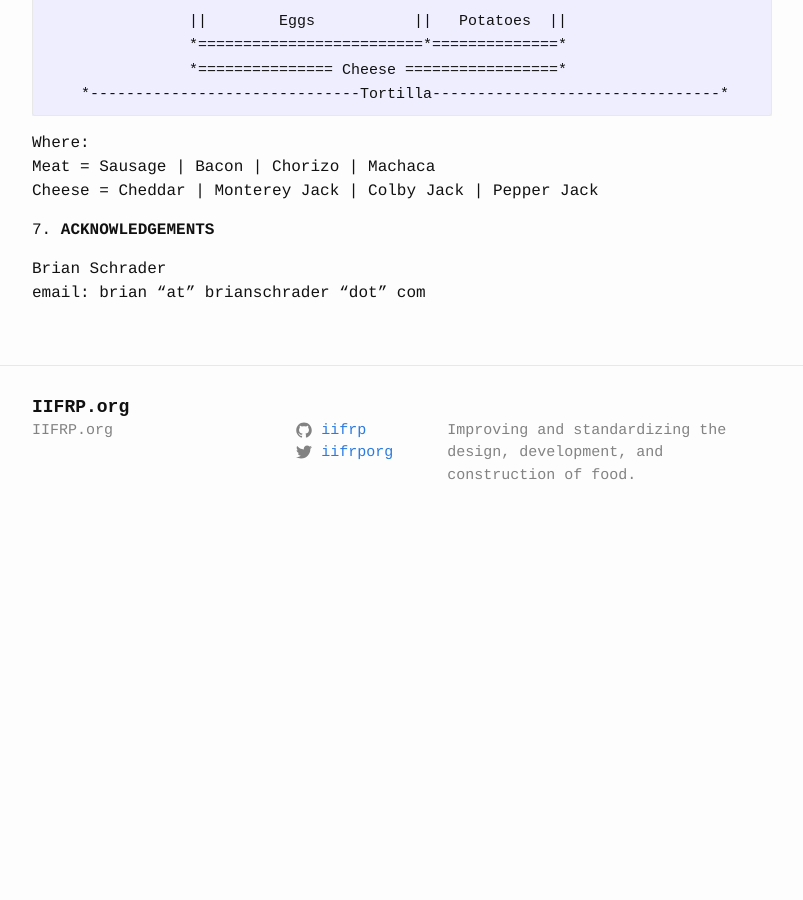
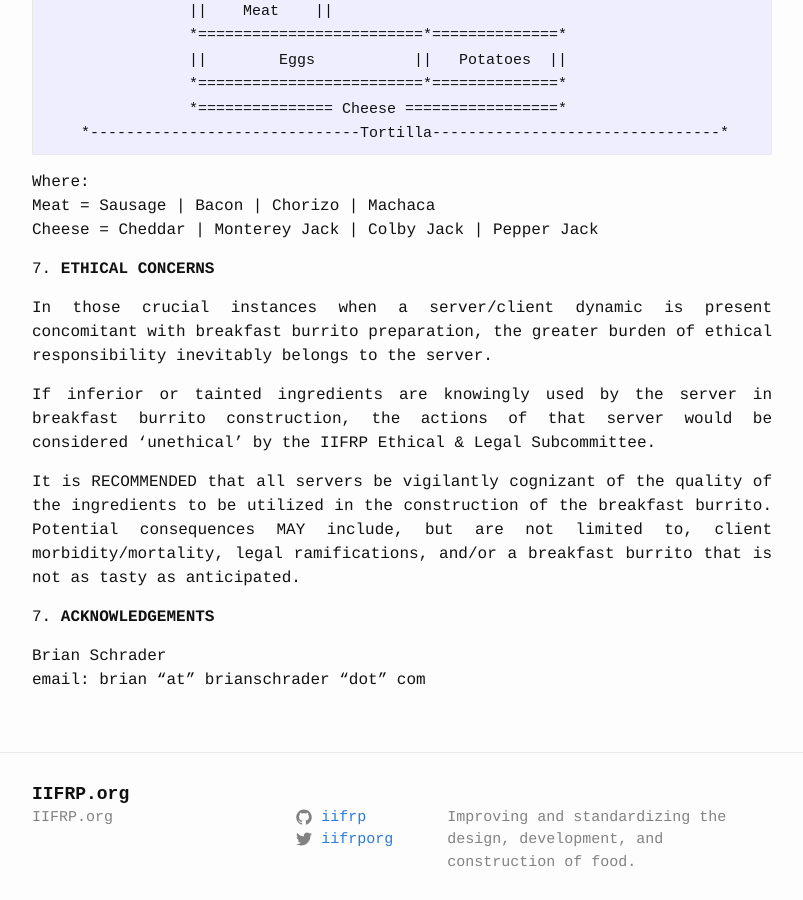
Before and after one commit to iifrp/iifrp.github.io, a Jekyll site: the page built from _posts/2016-08-18-RFC-100.markdown, in a window 1280 px wide and 900 px high, scrolled down 5551 px. Shown: the whole window, without its empty margins (238-1041 px from the left). Built offline with Jekyll 4.4.1, drawn with Linux system fonts in a browser that asks for light colours; before the commit the page ends 6098 px from its top, so only the background shows below that.

Commit message:
Update 2016-08-18-RFC-100.markdown

```diff
--- a/_posts/2016-08-18-RFC-100.markdown
+++ b/_posts/2016-08-18-RFC-100.markdown
@@ -64,8 +64,9 @@ Table of Contents
 
 6. [Formal Specification](#6)
 
-7. [Acknowledgements](#7)
+7. [Ethical Concerns](#7)
 
+8. [Acknowledgements](#8)
 
 <span id="1">1.</span> **INTRODUCTION**
 
@@ -189,7 +190,15 @@ Meat = Sausage \| Bacon \| Chorizo \| Machaca<br />
 Cheese = Cheddar \| Monterey Jack \| Colby Jack \| Pepper Jack
 
 
-<span id="7">7.</span> **ACKNOWLEDGEMENTS**
+<span id="7">7.</span> **ETHICAL CONCERNS**
+
+In those crucial instances when a server/client dynamic is present concomitant with breakfast burrito preparation, the greater burden of ethical responsibility inevitably belongs to the server.
+
+If inferior or tainted ingredients are knowingly used by the server in breakfast burrito construction, the actions of that server would be considered ‘unethical’ by the IIFRP Ethical & Legal Subcommittee.
+
+It is RECOMMENDED that all servers be vigilantly cognizant of the quality of the ingredients to be utilized in the construction of the breakfast burrito.  Potential consequences MAY include, but are not limited to, client morbidity/mortality, legal ramifications, and/or a breakfast burrito that is not as tasty as anticipated.
+
+<span id="8">7.</span> **ACKNOWLEDGEMENTS**
 
    Brian Schrader<br />
    email: brian "at" brianschrader "dot" com
```
